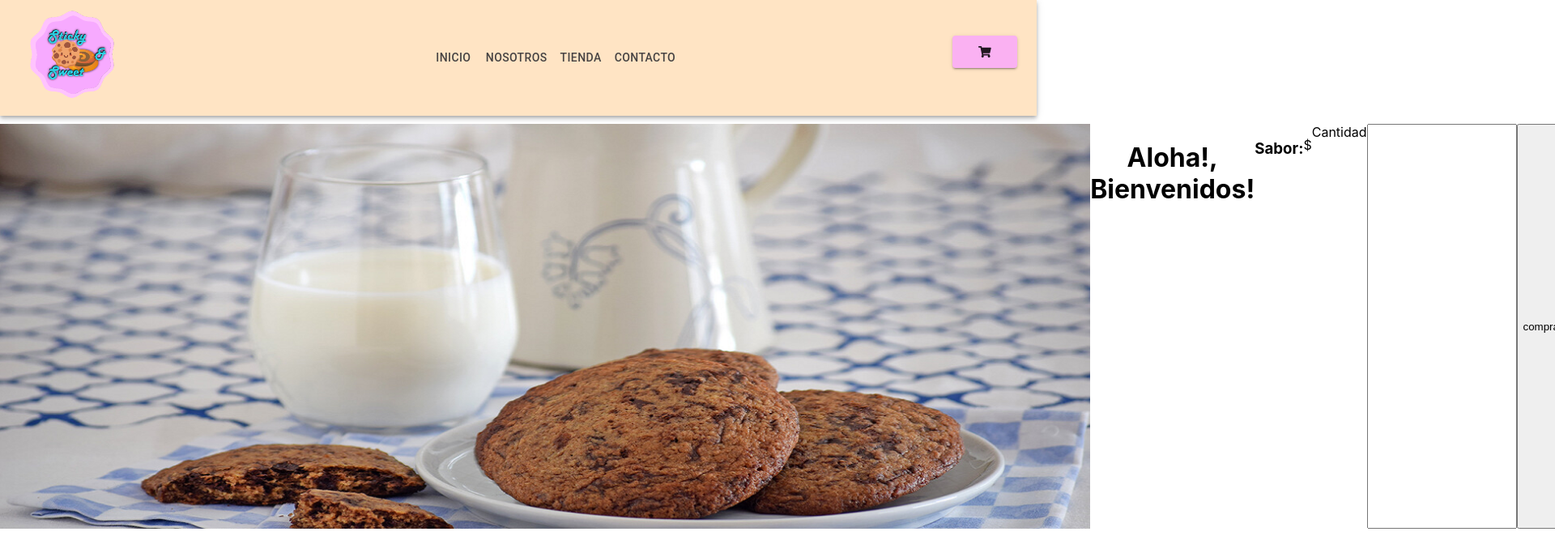
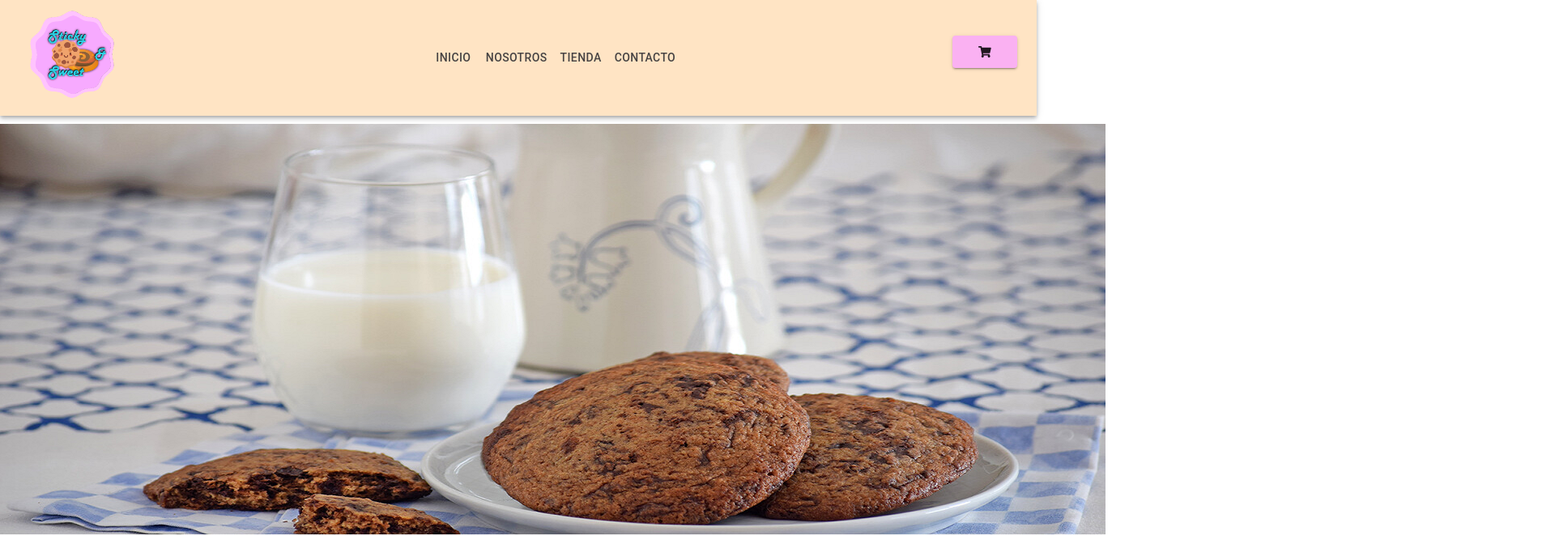
Before and after one commit to Alefiles/sweet, a React (Create React App) app: page / in a window 1280 px wide. Shown: the top 662 px of the page at 81% size, 1920 px wide, since content can reach past the window. Built offline with nearby package versions, Linux system fonts and the light colour scheme.

Commit message:
Update ItemListContainer.css

```diff
--- a/src/components/ItemListContainer/ItemListContainer.css
+++ b/src/components/ItemListContainer/ItemListContainer.css
@@ -1,9 +1,9 @@
 .listContainer {
-    display: flex;
-    height: 500px;
-    width: 500px;
+    display: block;
+    height: 400px;
+    width: inherit;
     margin-top: 10px;
-    background: rgb(243, 220, 239);
+    background: rgb(243, 221, 239);
 }
 .listContainer>h1 {
     font-weight: bold;
```
